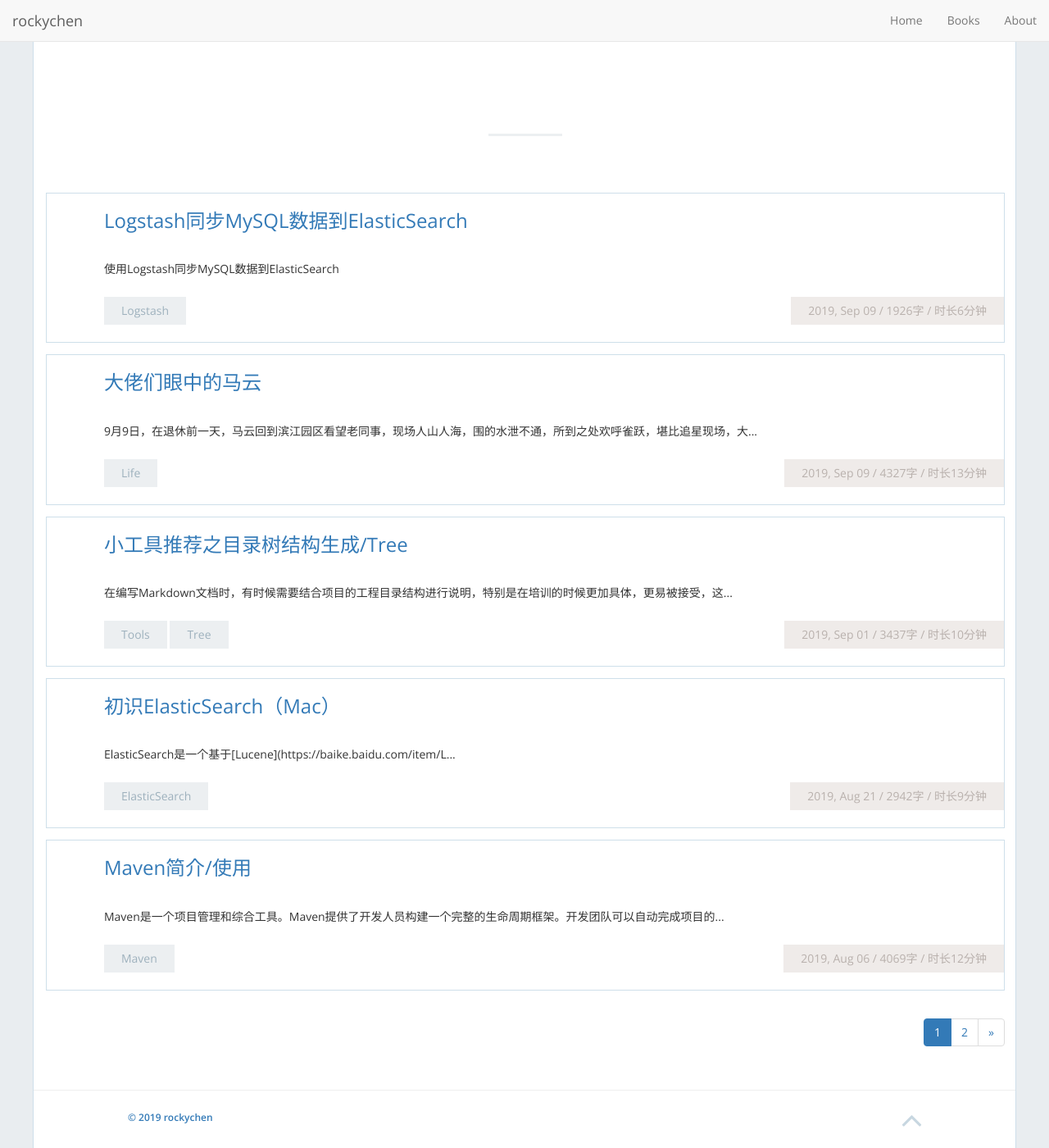
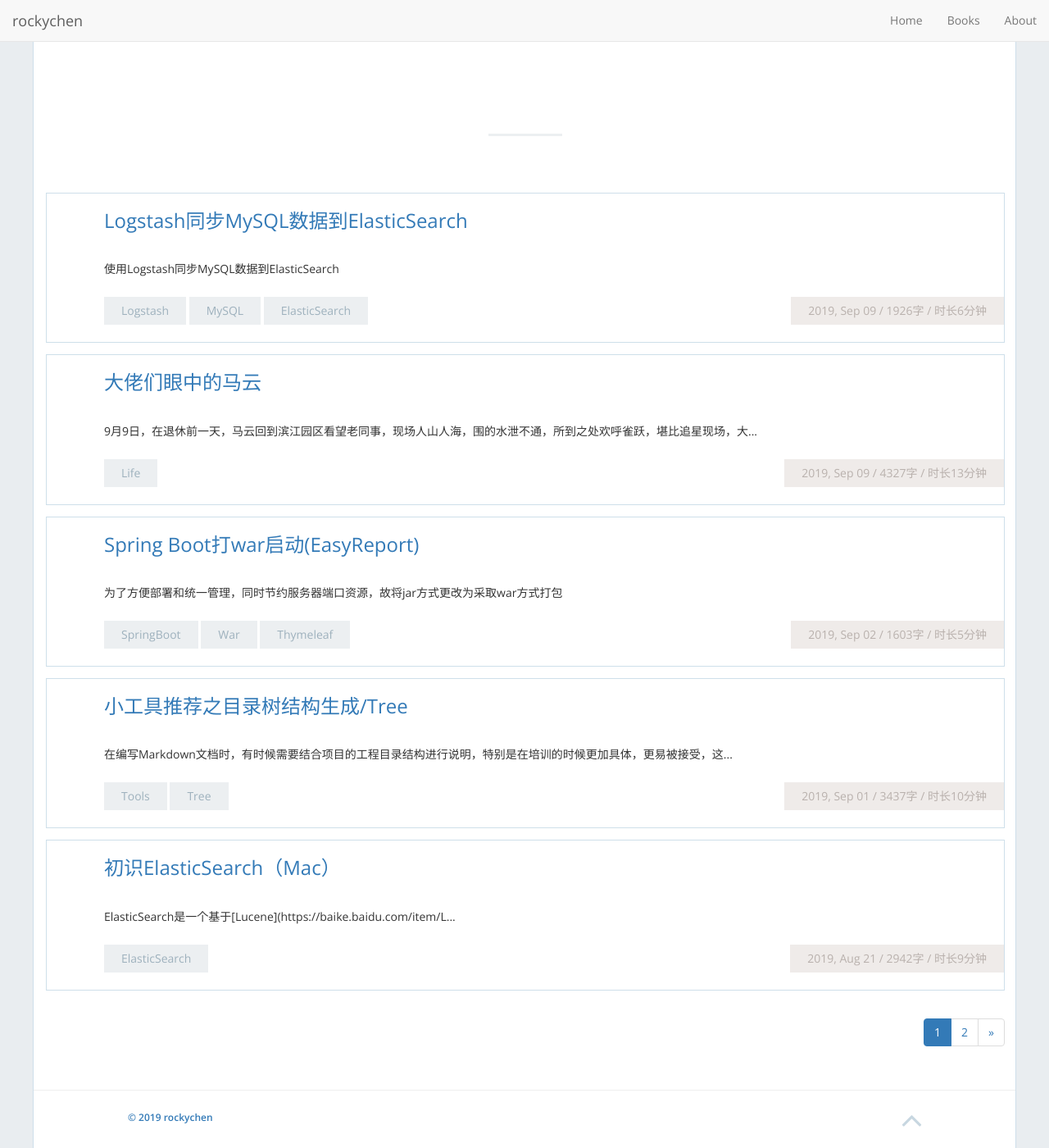
Before and after one commit to RockyChen1221/RockyChen1221.github.io, a Jekyll site: the page built from index.html, in a window 1280 px wide and 1400 px high, scrolled down 624 px. Shown: the whole window at 82% size. Built offline with Jekyll 4.4.1, drawn with Linux system fonts in a browser that asks for light colours; nearby versions of some CDN libraries; the list of posts is cut into pages by our own code.

Commit message:
add springboot war

````diff
--- /dev/null
+++ b/_posts/2019-09-03-springboot-war.md
@@ -0,0 +1,80 @@
+---
+layout: inner
+position: right
+title: 'Spring Boot打war启动(EasyReport)'
+date: 2019-09-02 11:15:00
+categories: development
+tags: SpringBoot War Thymeleaf
+featured_image: '/img/posts/01_bloc-jams-angular-1130x864-2x.png'
+project_link: ''
+button_icon: 'github'
+button_text: 'View'
+lead_text: '为了方便部署和统一管理，同时节约服务器端口资源，故将jar方式更改为采取war方式打包'
+---
+## Spring Boot打war启动(EasyReport)
+
+前言：为了方便部署和统一管理，同时节约服务器端口资源，故将jar方式更改为采取war方式打包
+
+### POM.xml
+
+```xml
+        <dependency>
+            <groupId>org.springframework.boot</groupId>
+            <artifactId>spring-boot-starter-web</artifactId>
+            <version>${spring-boot.version}</version>
+            <!-- 这里指定打包的时候不再需要tomcat相关的包 -->
+            <exclusions>
+                <exclusion>
+                    <groupId>org.springframework.boot</groupId>
+                    <artifactId>spring-boot-starter-tomcat</artifactId>
+                </exclusion>
+            </exclusions>
+        </dependency>
+        <dependency>
+          <groupId>org.apache.tomcat.embed</groupId>
+          <artifactId>tomcat-embed-core</artifactId>
+          <scope>provided</scope>
+        </dependency>
+        <!-- servlet api -->
+        <dependency>
+            <groupId>javax.servlet</groupId>
+            <artifactId>javax.servlet-api</artifactId>
+            <version>${javax.servlet.api.version}</version>
+            <scope>provided</scope>
+        </dependency>
+```
+
+### 启动类
+
+```java
+@SpringBootApplication
+public class WebApplication extends SpringBootServletInitializer {
+    public static void main(final String[] args) {
+        SpringApplication.run(WebApplication.class, args);
+    }
+
+    @Override
+    protected SpringApplicationBuilder configure(SpringApplicationBuilder builder) {
+        return builder.sources(WebApplication.class);
+    }
+}
+```
+
+### 遇到的问题
+
+1. 碰到一个外观模式注入的Service，使用`@Resource` 注入一直是失败的，用jar方式没问题，后改用`@Autowired`注入启动成功
+
+2. 由于之前采取jar方式启动，URL只到端口层，故项目中请求正常，换成war后，由于带上了工程名称，ajax请求默认不包含工程名，导致部分请求404
+
+传统的jsp页面js获取项目路径的写法：
+```javascript
+var contextPath = '${pageContext.request.getContextPath()}';
+```
+springboot thymeleaf js获取项目路径：
+```javascript
+<script th:inline="javascript">
+        /*<![CDATA[*/
+        var context = /*[[@{/}]]*/;
+        /*]]>*/
+</script>
+```
--- a/_posts/2019-09-10-logstash-mysql.md
+++ b/_posts/2019-09-09-logstash-mysql.md
@@ -2,9 +2,9 @@
 layout: inner
 position: right
 title: 'Logstash同步MySQL数据到ElasticSearch'
-date: 2019-09-09 21:15:00
+date: 2019-09-09 19:15:00
 categories: development
-tags: Logstash
+tags: Logstash MySQL ElasticSearch
 featured_image: '/img/posts/01_bloc-jams-angular-1130x864-2x.png'
 project_link: ''
 button_icon: 'github'
````
Also changed, not shown: _posts/2019-09-09-jackma.md (+1 -1 lines), 5 other files.
